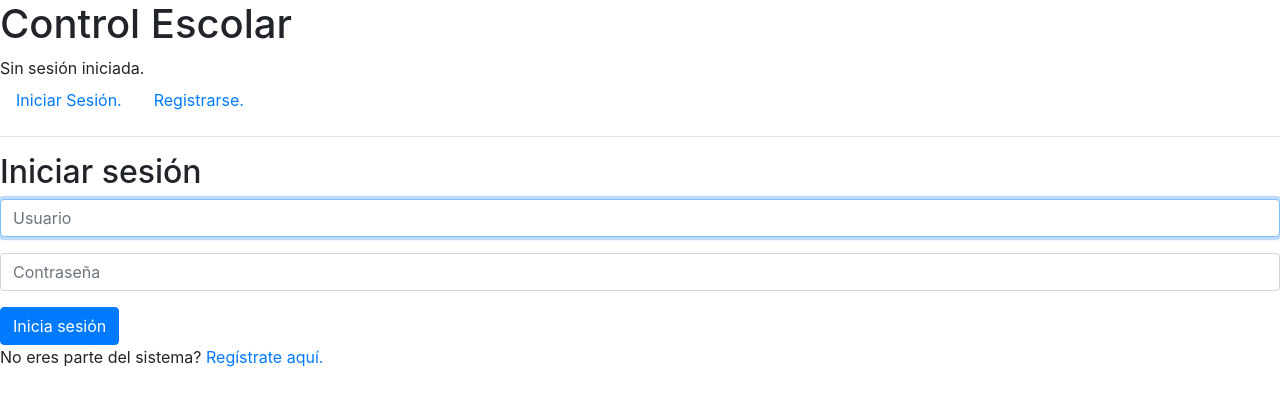
After one commit to JosuehCA/Control-Escolar, a Django app: page /iniciarSesion in a window 1280 px wide. The commit adds this page. Shown: the top 406 px of the page. Run offline with Django 4.2, Linux system fonts and the light colour scheme; some libraries are stand-ins or nearby versions.

Commit message:
resolución de conflictos

```diff
--- /dev/null
+++ b/CE/sistema/templates/sistema/Vista_IniciarSesion.html
@@ -0,0 +1,24 @@
+{% extends "sistema/layout.html" %}
+
+{% block body %}
+
+    <h2>Iniciar sesión</h2>
+
+    {% if mensaje %}
+        <div>{{ mensaje }}</div>
+    {% endif %}
+
+    <form action="{% url 'iniciar_sesion' %}" method="post">
+        {% csrf_token %}
+        <div class="form-group">
+            <input autofocus class="form-control" type="text" name="nombre_usuario" placeholder="Usuario">
+        </div>
+        <div class="form-group">
+            <input class="form-control" type="password" name="contrasena" placeholder="Contraseña">
+        </div>
+        <input class="btn btn-primary" type="submit" value="Inicia sesión">
+    </form>
+
+    No eres parte del sistema? <a href="{% url 'registrarse' %}">Regístrate aquí.</a>
+
+{% endblock %}
--- a/CE/sistema/templates/sistema/layout.html
+++ b/CE/sistema/templates/sistema/layout.html
@@ -19,14 +19,14 @@
         <ul class="nav">
             {% if user.is_authenticated %}
                 <li class="nav-item">
-                    <a class="nav-link" href="{% url 'logout' %}">Cerrar sesión.</a>
+                    <a class="nav-link" href="{% url 'cerrar_sesion' %}">Cerrar sesión.</a>
                 </li>
             {% else %}
                 <li class="nav-item">
-                    <a class="nav-link" href="{% url 'login' %}">Iniciar Sesión.</a>
+                    <a class="nav-link" href="{% url 'iniciar_sesion' %}">Iniciar Sesión.</a>
                 </li>
                 <li class="nav-item">
-                    <a class="nav-link" href="{% url 'register' %}">Registrarse.</a>
+                    <a class="nav-link" href="{% url 'registrarse' %}">Registrarse.</a>
                 </li>
             {% endif %}
         </ul>
--- a/CE/sistema/urls.py
+++ b/CE/sistema/urls.py
@@ -3,9 +3,9 @@ from django.urls import path
 from . import views
 
 urlpatterns = [
-    path("", views.index, name="index"),
-    path("login", views.login_view, name="login"),
-    path("logout", views.logout_view, name="logout"),
-    path("register", views.register, name="register"),
-    path("mensajeria", views.enviarMensajeDirecto, name="mensaje_directo"),
+    path("", views.indice, name="indice"),
+    path("iniciarSesion", views.iniciarSesion, name="iniciar_sesion"),
+    path("cerrarSesion", views.cerrarSesion, name="cerrar_sesion"),
+    path("registrarse", views.registrarse, name="registrarse"),
+    path("mensajeria", views.enviarMensajeDirecto, name="mensaje_directo")
 ]
--- a/CE/sistema/views.py
+++ b/CE/sistema/views.py
@@ -13,57 +13,57 @@ from django.http import HttpRequest, HttpResponse
 from .models import UsuarioEscolar
 
 
-def index(request):
-    return render(request, "sistema/index.html")
+def indice(request):
+    return render(request, "sistema/Vista_Indice.html")
 
-def login_view(request):
+def iniciarSesion(request):
     if request.method == "POST":
 
         # Intentar iniciar sesión
-        username = request.POST["username"]
-        password = request.POST["password"]
-        user = authenticate(request, username=username, password=password)
+        nombre_usuario = request.POST["nombre_usuario"]
+        contrasena = request.POST["contrasena"]
+        usuario = authenticate(request, username=nombre_usuario, password=contrasena)
 
         # Validar usuario existente
-        if user is not None:
-            login(request, user)
-            return HttpResponseRedirect(reverse("index"))
+        if usuario is not None:
+            login(request, usuario)
+            return HttpResponseRedirect(reverse("indice"))
         else:
-            return render(request, "sistema/login.html", {
-                "message": "Nombre de usuario o contraseña incorrectos."
+            return render(request, "sistema/Vista_IniciarSesion.html", {
+                "mensaje": "Nombre de usuario o contraseña incorrectos."
             })
     else:
-        return render(request, "sistema/login.html")
+        return render(request, "sistema/Vista_IniciarSesion.html")
 
-def logout_view(request):
+def cerrarSesion(request):
     logout(request)
-    return HttpResponseRedirect(reverse("index"))
+    return HttpResponseRedirect(reverse("indice"))
 
-def register(request):
+def registrarse(request):
     if request.method == "POST":
-        username = request.POST["username"]
+        nombre_usuario = request.POST["nombre_usuario"]
         email = request.POST["email"]
 
         # Comparando contraseña confirmada
-        password = request.POST["password"]
-        confirmation = request.POST["confirmation"]
-        if password != confirmation:
-            return render(request, "sistema/register.html", {
-                "message": "Las contraseñas no son iguales."
+        contrasena = request.POST["contrasena"]
+        confirmacion = request.POST["confirmacion"]
+        if contrasena != confirmacion:
+            return render(request, "sistema/Vista_Registrarse.html", {
+                "mensaje": "Las contraseñas no son iguales."
             })
 
         # Intentar crear usuario nuevo
         try:
-            user = UsuarioEscolar.objects.create_user(username, email, password)
-            user.save()
+            usuario = UsuarioEscolar.objects.create_user(nombre_usuario, email, contrasena)
+            usuario.save()
         except IntegrityError:
-            return render(request, "sistema/register.html", {
-                "message": "Nombre de usuario ocupado."
+            return render(request, "sistema/Vista_Registrarse.html", {
+                "mensaje": "Nombre de usuario ocupado."
             })
-        login(request, user)
-        return HttpResponseRedirect(reverse("index"))
+        login(request, usuario)
+        return HttpResponseRedirect(reverse("indice"))
     else:
-        return render(request, "sistema/register.html")
+        return render(request, "sistema/Vista_Registrarse.html")
 
 def servicioReportes(request):
     pass
```
Also changed, not shown: CE/sistema/templates/sistema/Vista_Registrarse.html (renamed from CE/sistema/templates/sistema/register.html, +6 -6 lines), CE/sistema/templates/sistema/login.html (deleted, +0 -24 lines), CE/db.sqlite3 (deleted), CE/sistema/templates/sistema/Vista_Indice.html (added), CE/sistema/templates/sistema/index.html (deleted).
